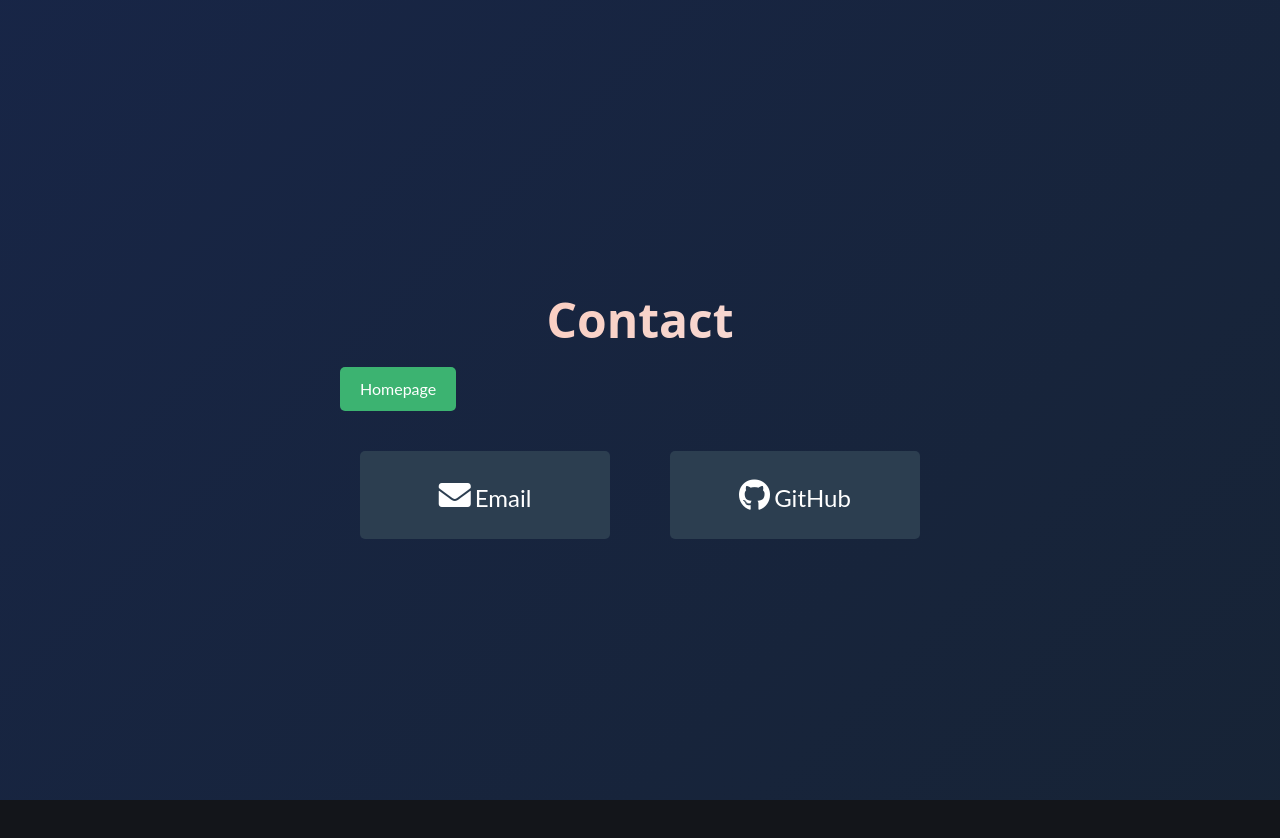
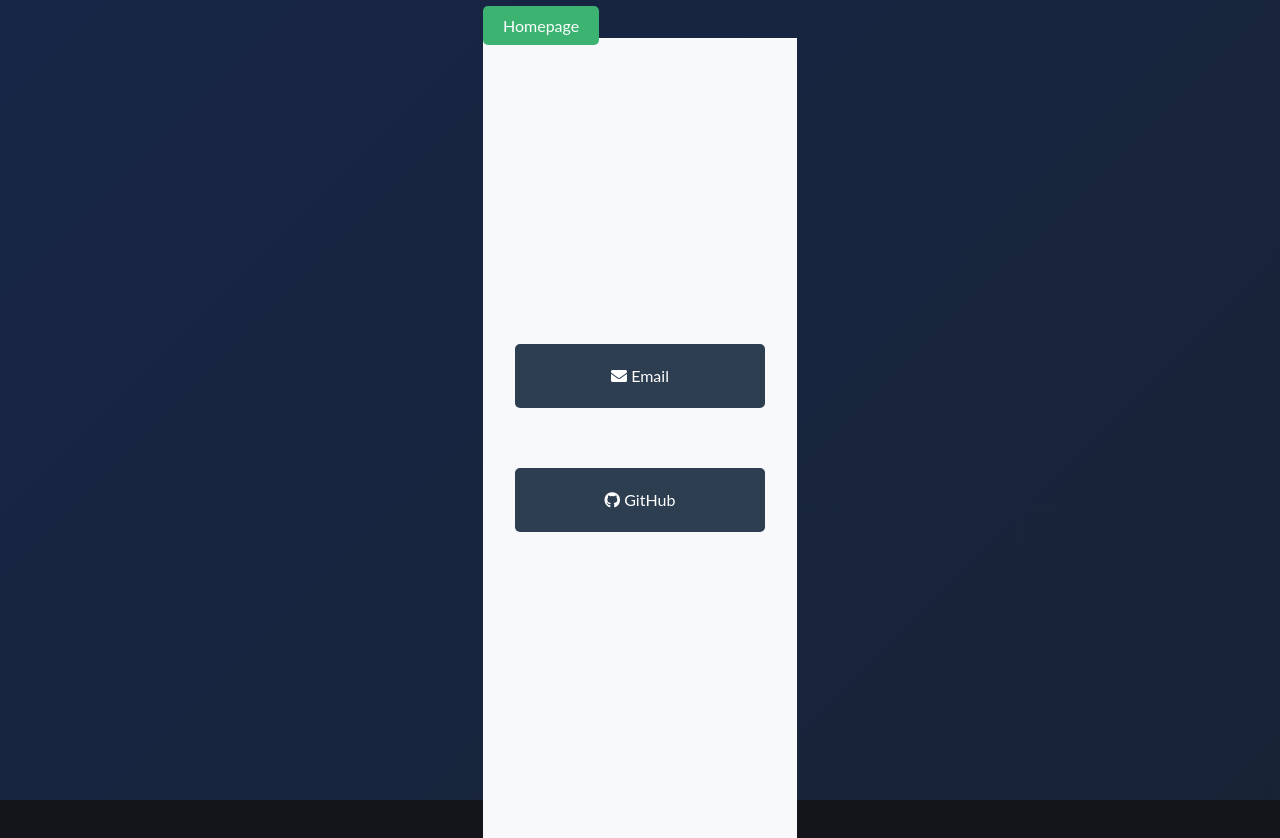
Before and after one commit to floatedbloom/georgiywebsite, an Astro site: page /contact in a window 1280 px wide. Before the commit the page ends 800 px from the top, so only its background shows below. Built offline with nearby package versions, Linux system fonts and the light colour scheme; Astro itself is replaced by a stand-in of ours.

Commit message:
maybe finally

```diff
--- a/src/pages/contact.astro
+++ b/src/pages/contact.astro
@@ -18,67 +18,21 @@
                     color: #333; /* Dark text color */
                     font-family: 'Roboto Slab', serif; /* Google Font for headings */
                 }
-
-                .text-gradient {
-                    background-image: var(--accent-gradient);
-                    -webkit-background-clip: text;
-                    -webkit-text-fill-color: transparent;
-                    background-size: 200%;
-                    font-size: 3em; /* Adjusted font size */
-                    font-weight: bold;
-                    line-height: 1.2;
-                    padding-bottom: 0.2em;
-                    animation: shimmer 2s linear infinite;
+                .button-wrapper {
+                    display: flex;
+                    flex-direction: column; /* Stack buttons vertically */
+                    align-items: center; /* Center items horizontally */
+                    gap: 20px; /* Space between buttons */
                 }
-
-                @keyframes shimmer {
-                    0% {
-                        background-position: 0% 50%;
-                    }
-                    50% {
-                        background-position: 100% 50%;
-                    }
-                    100% {
-                        background-position: 0% 50%;
-                    }
-                }
-
-                .central {
+				.container {
+					background-color: #f8f9fa; /* Light background */
+                    color: #333; /* Dark text color */
+                    font-family: 'Roboto Slab', serif; /* Google Font for headings */
                     display: flex;
                     justify-content: center;
-                    margin-top: 50px; /* Added margin for spacing */
+                    align-items: center;
+                    height: 100vh; /* Full height for centering content */
 				}
-
-                .homepage-button {
-                    display: inline-block;
-                    padding: 10px 20px;
-                    background-color: rgb(60, 179, 113);
-                    color: #fff;
-                    border: none;
-                    border-radius: 5px;
-                    font-size: 1rem;
-                    text-decoration: none;
-                    transition: background-color 0.3s ease;
-                    margin-bottom: 20px; /* Spacing between title and buttons */
-                }
-
-                .homepage-button:hover {
-                    background-color: rgb(46, 139, 87);
-                }
-
-                .buttons-container {
-                    display: flex !important;
-                    justify-content: center !important;
-                    align-items: center !important;
-                    flex-direction: column !important; /* Stack buttons vertically on smaller screens */
-                }
-
-                .button-wrapper {
-                    display: flex !important;
-                    justify-content: center !important;
-                    gap: 20px !important; /* Space between buttons */
-                }
-
                 .email-button,
                 .github-button {
                     display: inline-block;
@@ -92,24 +46,15 @@
                     text-align: center; /* Center text */
                     width: 250px; /* Fixed width for consistent button size */
                 }
-
                 .email-button:hover,
                 .github-button:hover {
                     background-color: #1abc9c;
                     color: #ffffff;
                 }
-
-                .icon {
-                    font-size: 2em; /* Adjusted icon size */
-                }
-
-                .text {
-                    font-size: 1.5em; /* Adjusted text size */
-                }
             </style>
         </head>
         <body>
-            <div class="buttons-container">
+			<div class="container">
 				<div class="button-wrapper">
 					<a href="mailto:georgelapin23@gmail.com" class="email-button" target="_blank">
 						<span class="icon"><i class="fas fa-envelope"></i></span>
```
Lines whose indentation alone changed are shown as unchanged.
